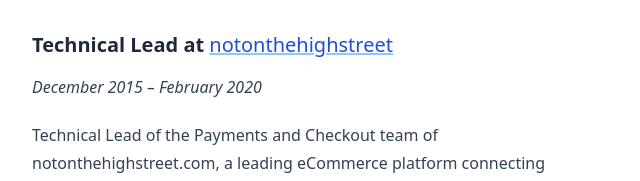
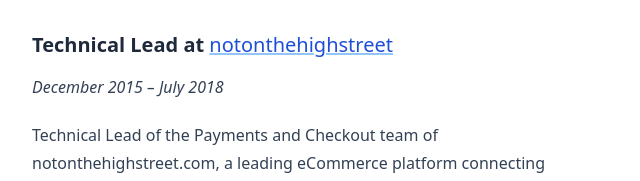
Before and after one commit to brafales/rafales-mulet.com, a plain HTML site: page about-me/index.html in a window 1280 px wide. Shown: the part 3439-3620 px from the top of the page, 96-736 px from the left. Drawn offline with Linux system fonts and the light colour scheme.

Commit message:
deploy: brafales/personal_page_source@71455bed8f241d467c7927138cb72fd7cab4bd6f

```diff
--- a/about-me/index.html
+++ b/about-me/index.html
@@ -117,7 +117,7 @@ About Me
 </li>
 </ul>
 <h3 id=technical-lead-at-notonthehighstreethttpswwwnotonthehighstreetcom>Technical Lead at <a href=https://www.notonthehighstreet.com>notonthehighstreet</a> <a class=heading-anchor href=#technical-lead-at-notonthehighstreethttpswwwnotonthehighstreetcom aria-label=Anchor>#</a></h3>
-<p><em>December 2015 &ndash; February 2020</em></p>
+<p><em>December 2015 &ndash; July 2018</em></p>
 <p>Technical Lead of the Payments and Checkout team of notonthehighstreet.com, a leading eCommerce platform connecting thousands of small UK businesses and customers.</p>
 <ul>
 <li>Ensure the team worked in business delivering stories by working closely with the Product Owner and stakeholders while also maintaining the technical quality standards of the technical solutions and their execution.</li>
```
